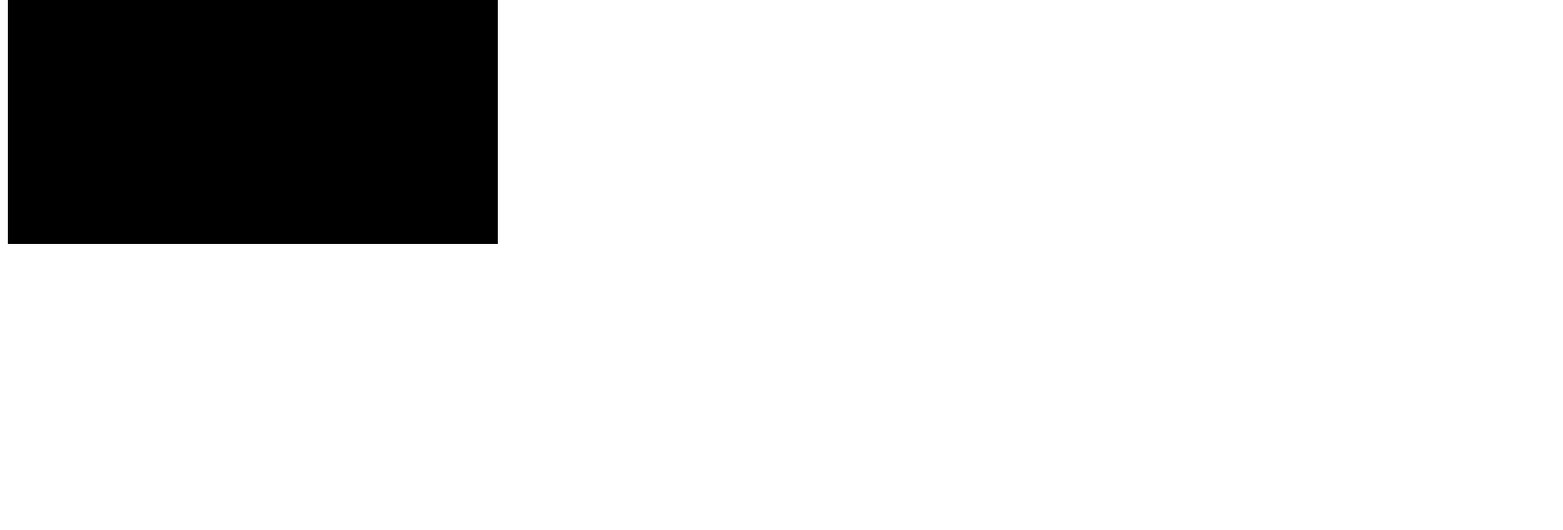
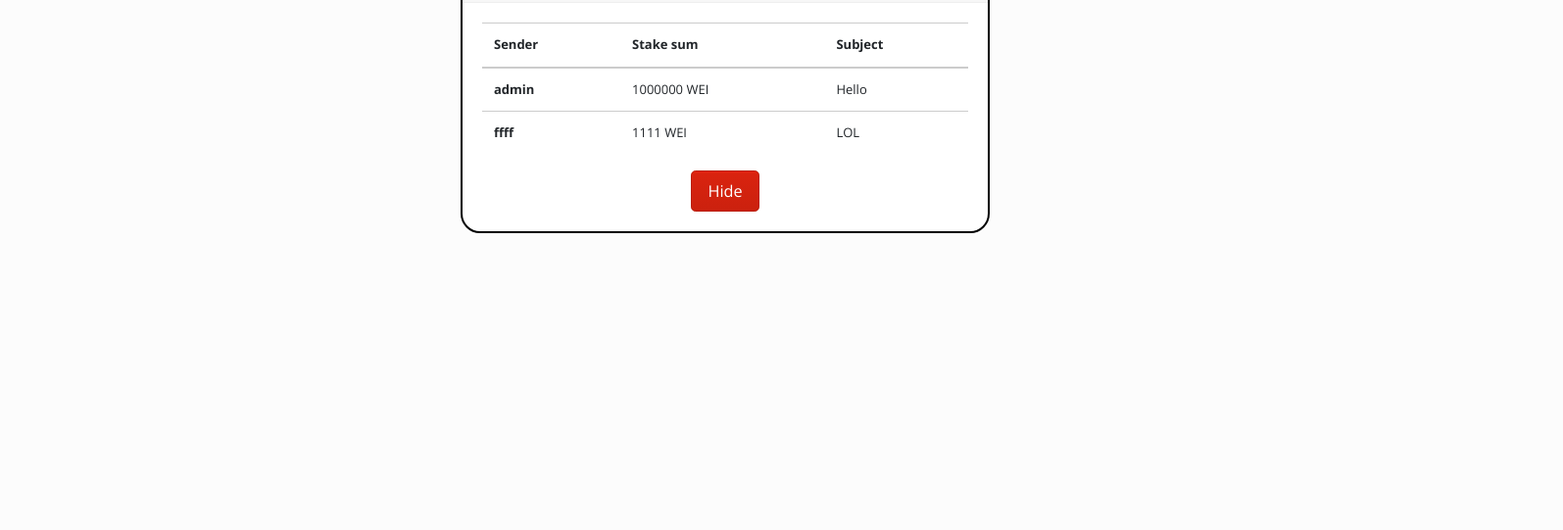
Before and after one commit to button-tech/hackathon-eth-ny-mail, a browser extension: page src/views/elements/stakedMessage.html in a window 1280 px wide. Shown: the part 259-800 px from the top of the page at 98% size, 1595 px wide, since content can reach past the window. Drawn offline with nearby package versions, Linux system fonts and the light colour scheme.

Commit message:
frontend

```diff
--- a/src/views/elements/stakedMessage.html
+++ b/src/views/elements/stakedMessage.html
@@ -3,13 +3,54 @@
 <head>
     <meta charset="UTF-8">
     <title>Title</title>
+    <meta charset="utf-8">
+    <meta name="viewport" content="width=device-width, initial-scale=1, shrink-to-fit=no">
+
+    <!-- Bootstrap CSS -->
+    <link rel="stylesheet" href="https://bootswatch.com/4/simplex/bootstrap.min.css" crossorigin="anonymous">
 </head>
 <body>
-<div style="width: 500px; height: 500px; position: absolute; z-index: 99999999999; background:#000; color: white">
-    <p id="stake">228</p>
-    <p id="from"></p>
-    <p id="subject"></p>
-    <p id="body"></p>
+<div style="position: absolute; margin-top: 200px; margin-left: 35em; " class="container">
+    <div class="row">
+        <div class="col-6">
+            <div style="border: 2px solid black; border-radius: 20px" class="card">
+                <div class="card-header">
+                    <h3 style="font-weight: bold;" align="center">All staked mails</h3>
+                </div>
+                <div class="card-body">
+                    <table class="table">
+                        <thead>
+                        <tr>
+                            <th scope="col">Sender</th>
+                            <th scope="col">Stake sum</th>
+                            <th scope="col">Subject</th>
+                        </tr>
+                        </thead>
+                        <tbody>
+                        <tr>
+                            <th scope="row">admin</th>
+                            <td>1000000 WEI</td>
+                            <td>Hello</td>
+                        </tr>
+                        <tr>
+                            <th scope="row">ffff</th>
+                            <td>1111 WEI</td>
+                            <td>LOL</td>
+                        </tr>
+                        </tbody>
+                    </table>
+                    <div class="text-center">
+                        <a href="#" class="btn btn-lg btn-primary text-center">Hide</a>
+                    </div>
+
+                </div>
+            </div>
+        </div>
+    </div>
 </div>
+
+<script src="https://code.jquery.com/jquery-3.3.1.slim.min.js" integrity="sha384-q8i/X+965DzO0rT7abK41JStQIAqVgRVzpbzo5smXKp4YfRvH+8abtTE1Pi6jizo" crossorigin="anonymous"></script>
+<script src="https://cdnjs.cloudflare.com/ajax/libs/popper.js/1.14.7/umd/popper.min.js" integrity="sha384-UO2eT0CpHqdSJQ6hJty5KVphtPhzWj9WO1clHTMGa3JDZwrnQq4sF86dIHNDz0W1" crossorigin="anonymous"></script>
+<script src="https://stackpath.bootstrapcdn.com/bootstrap/4.3.1/js/bootstrap.min.js" integrity="sha384-JjSmVgyd0p3pXB1rRibZUAYoIIy6OrQ6VrjIEaFf/nJGzIxFDsf4x0xIM+B07jRM" crossorigin="anonymous"></script>
 </body>
 </html>
```
Also changed, not shown: 1 other file.
